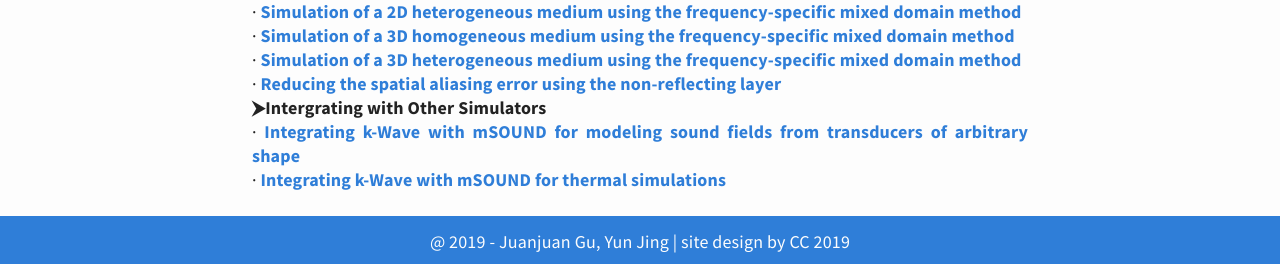
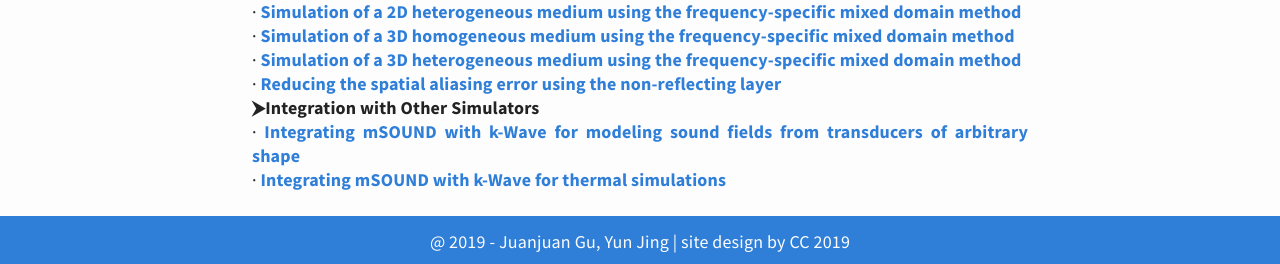
Before and after one commit to m-SOUND/mSOUND, a Jekyll site: the page built from _posts/2019-07-31-FSMDM_2D_homogeneous.html, in a window 1280 px wide and 900 px high, scrolled down 2090 px. Shown: the part 633-897 px from the top of the window. Built offline with Jekyll 4.4.1, drawn with Linux system fonts in a browser that asks for light colours.

```diff
--- a/_posts/2019-07-31-FSMDM_2D_homogeneous.html
+++ b/_posts/2019-07-31-FSMDM_2D_homogeneous.html
@@ -117,9 +117,9 @@ P_second = Forward2D_sec(mgrid, medium, P_fundamental, omegac, 'NRL');
     Reducing the spatial aliasing error using the non-reflecting layer</a>
 
 
- <br><h7 style='font-weight:bold;'>&#11166;Intergrating with Other Simulators</h7>
+ <br><h7 style='font-weight:bold;'>&#11166;Integration with Other Simulators</h7>
  <br>&middot;<a href="https://m-sound.github.io/mSOUND/combine-k-Wave-TMDM">
-    Integrating k-Wave with mSOUND for modeling sound fields from transducers of arbitrary shape</a>
+    Integrating mSOUND with k-Wave for modeling sound fields from transducers of arbitrary shape</a>
  <br>&middot;<a href="https://m-sound.github.io/mSOUND/combine-k-Wave-diffusion">
-    Integrating k-Wave with mSOUND for thermal simulations</a>
+    Integrating mSOUND with k-Wave for thermal simulations</a>
 </p>
```
